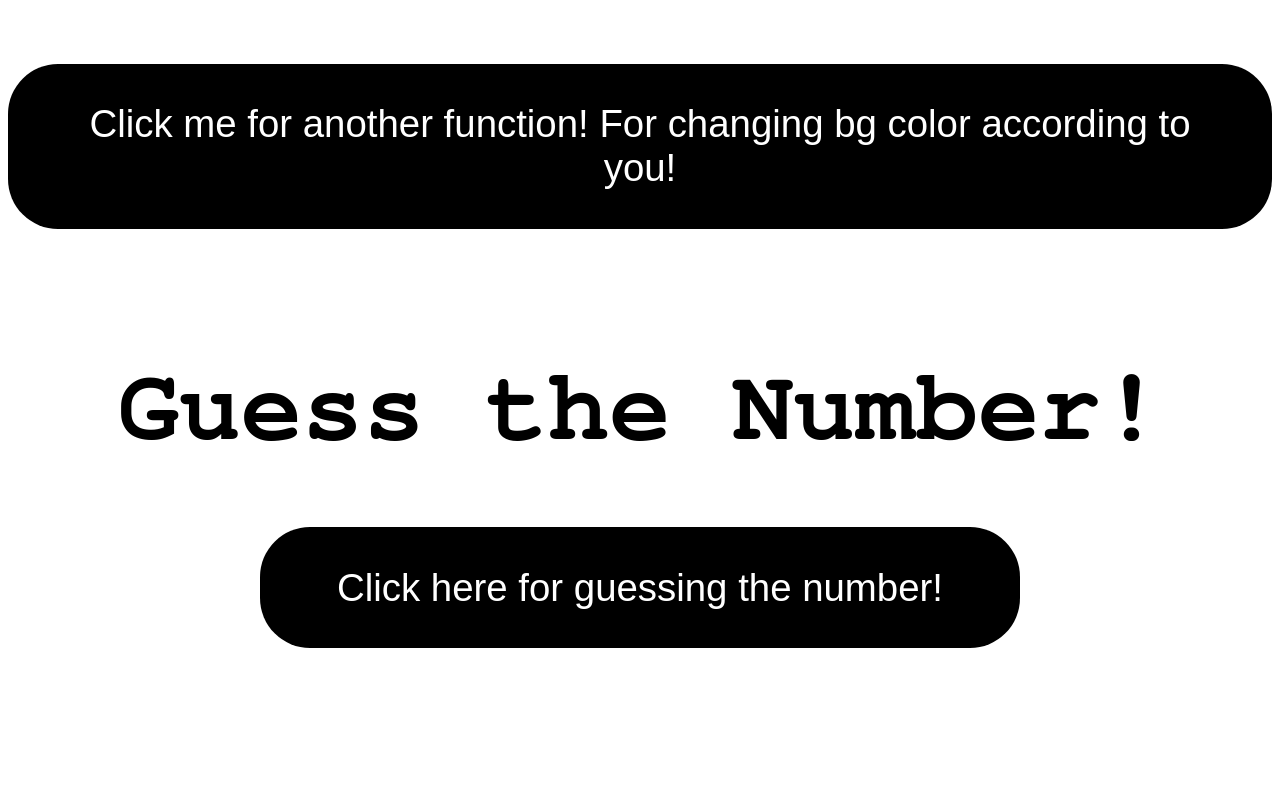
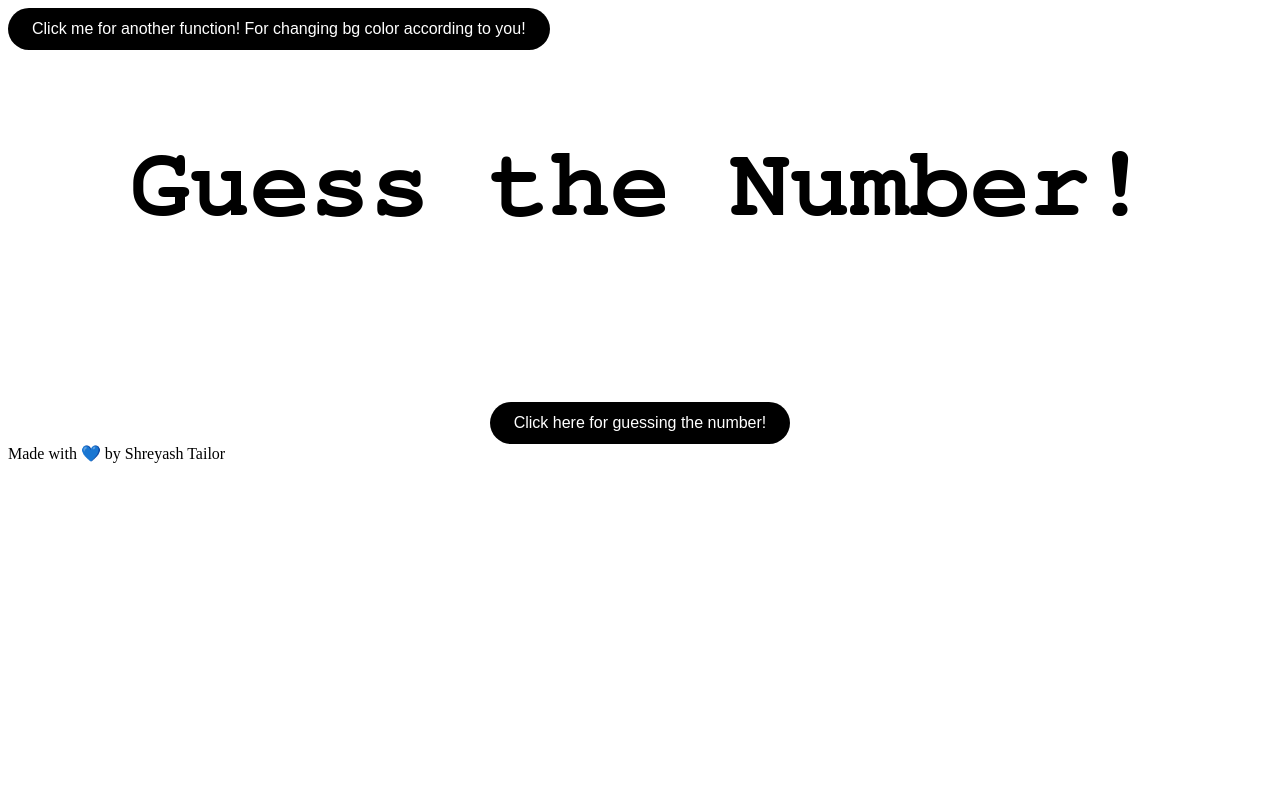
Before and after one commit to Captain1678/guessthenumber, a plain HTML site: page index.html in a window 1280 px wide. Shown: the top 800 px of the page. Drawn offline with Linux system fonts and the light colour scheme.

Commit message:
Update index.html

```diff
--- a/index.html
+++ b/index.html
@@ -5,53 +5,60 @@
     <meta name="viewport" content="width=device-width, initial-scale=1.0">
     <title>Guess the Number!</title>
     <style>
-        .title {
+
+.title{
     text-align: center;
-            font-size: 4vw; /* Responsive font size */
+    font-size: 50px;
     font-weight: bold;
     font-family: 'FreeMono, monospace';
     color: rgb(0, 0, 0);
-            margin-top: 10vw; /* Responsive margin */
+    margin-top: 85px;
+
 }
-
-        .btn {
-            display: block;
-            margin: 5vw auto; /* Center button */
-            padding: 3vw 6vw; /* Responsive padding */
+.btn{
+    display: inline-block;
+  padding: 12px 24px;
   border-radius: 50px;
   background-color: black;
   color: #fff;
   text-align: center;
   text-decoration: none;
-            font-size: 3vw; /* Responsive font size */
+  font-size: 16px;
   cursor: pointer;
   border: none;
   transition: background-color 0.3s;
+  margin-top: 100px
+
 }
 
-        .topright {
-            display: block;
-            margin: 5vw auto; /* Center button */
-            padding: 3vw 6vw; /* Responsive padding */
+.btn:hover {
+  background-color: rgb(0, 255, 221);
+  color: black;
+}
+
+
+.topright{
+    display: inline-block;
+  padding: 12px 24px;
   border-radius: 50px;
   background-color: black;
   color: #fff;
   text-align: center;
   text-decoration: none;
-            font-size: 3vw; /* Responsive font size */
+  font-size: 16px;
   cursor: pointer;
   border: none;
   transition: background-color 0.3s;
+
 }
 
-        .footer {
-            text-align: center;
-            margin-top: 20vw; /* Responsive margin */
-            font-family: 'Segoe UI', Tahoma, Geneva, Verdana, sans-serif;
-            font-size: 3vw; /* Responsive font size */
+.topright:hover {
+  background-color: rgb(76, 0, 255);
+  color: white;
 }
 
-        /* Media Query for smaller devices */
+
+
         @media screen and (max-width: 768px) {
             .title {
                 font-size: 6vw;
```
Lines whose indentation alone changed are shown as unchanged.
